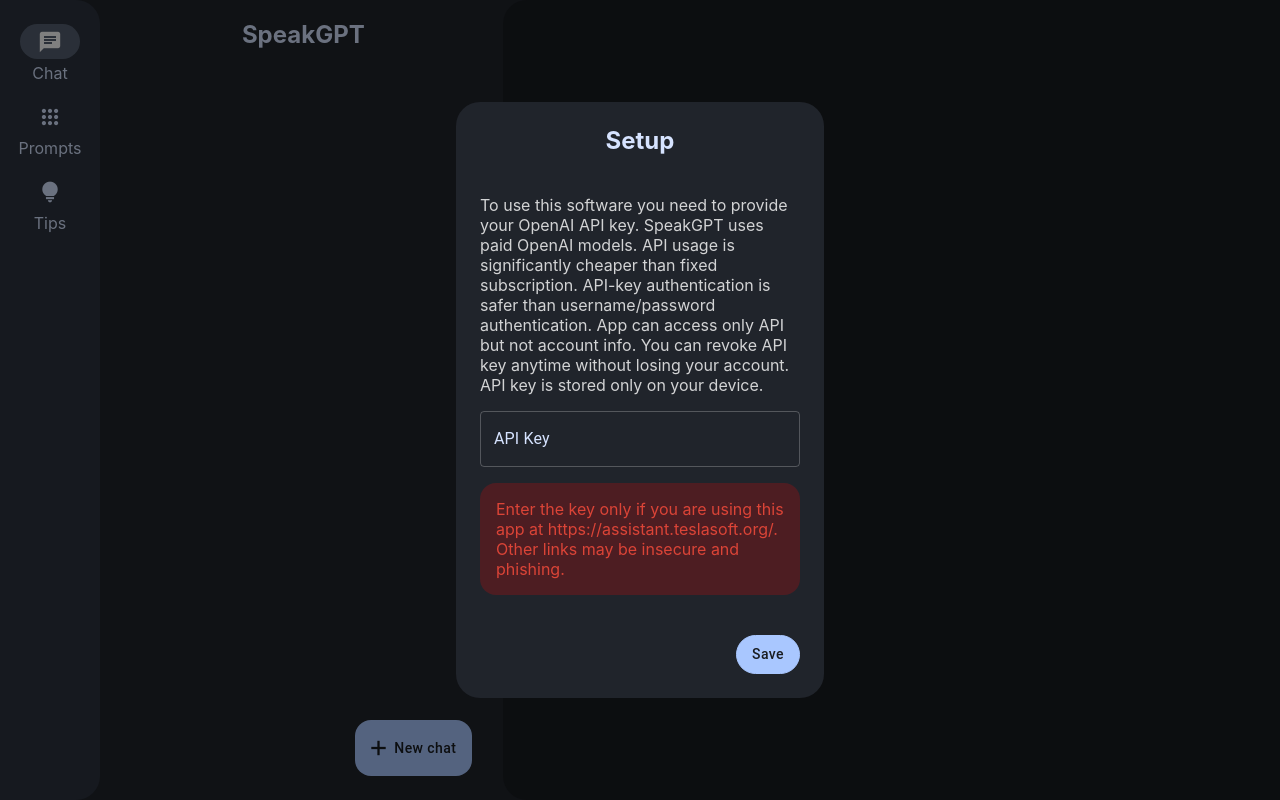
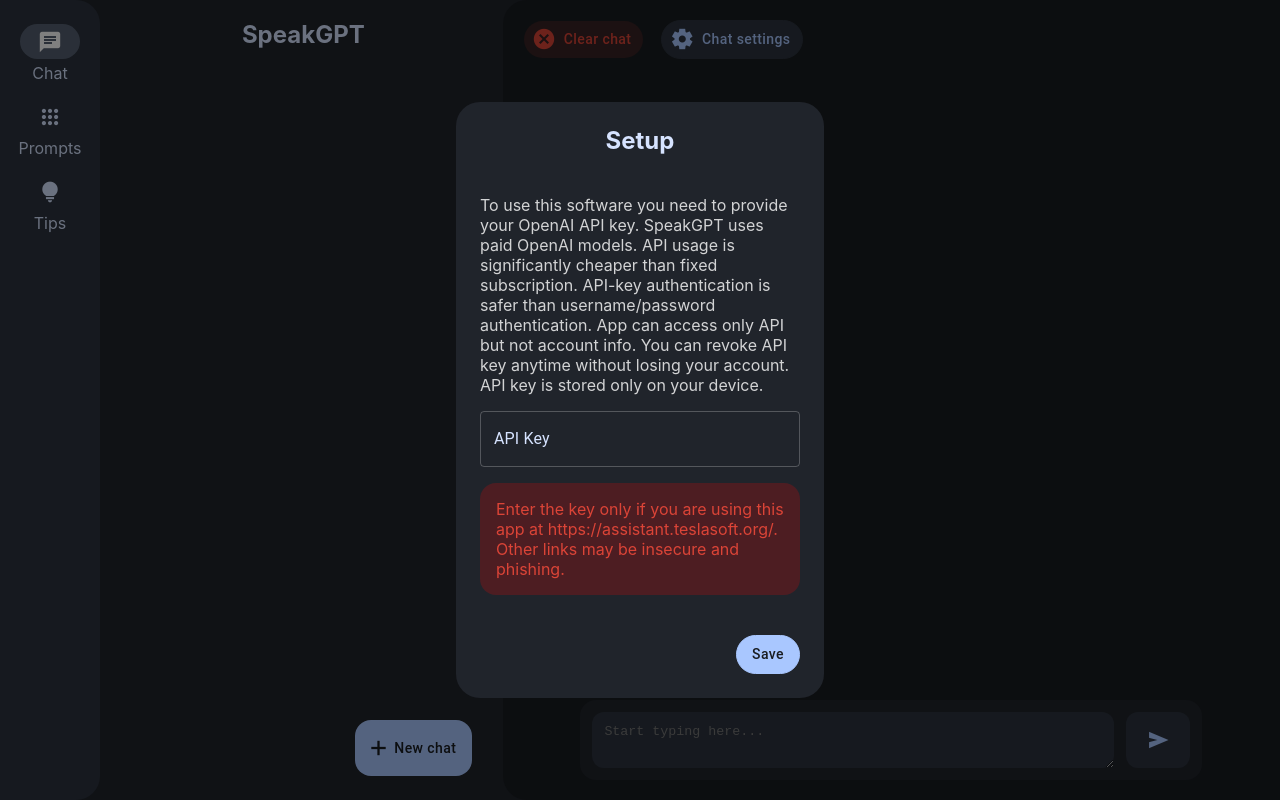
Before and after one commit to AndraxDev/speak-gpt-web, a React (Create React App) app: page /chat/1 in a window 1280 px wide. Built offline with nearby package versions, Linux system fonts and the light colour scheme; a small style sheet from the web is missing; what @mui/x-license would draw is missing.

Commit message:
v0.0.6-alpha06-f1

```diff
--- a/src/components/ChatList.jsx
+++ b/src/components/ChatList.jsx
@@ -307,11 +307,11 @@
                         setNewChatDialogOpen(true)
                     }}>&nbsp;<span className={"material-symbols-outlined"}>add</span>&nbsp;<span>New chat</span>&nbsp;&nbsp;</MaterialButton16>
                 </div>
-                {id === undefined || selectedChat === "" ? <Chats chats={chats} id={""} setSelected={setSelectedChat} selectedChat={""} setSelectedChatForDeletion={setSelectedChatForDeletion} setSelectedChatForEdit={setSelectedChatForEdit}/>
+                {id === undefined ? <Chats chats={chats} id={""} setSelected={setSelectedChat} selectedChat={""} setSelectedChatForDeletion={setSelectedChatForDeletion} setSelectedChatForEdit={setSelectedChatForEdit}/>
                     : <Chats chats={chats} id={id} setSelected={setSelectedChat} selectedChat={selectedChat} setSelectedChatForDeletion={setSelectedChatForDeletion} setSelectedChatForEdit={setSelectedChatForEdit}/>}
             </div>
             <div className={"chat-content"}>
-                {id === undefined || selectedChat === "" ? <ChatNotSelected/> : <CurrentChat chats={chats} id={id} chatName={selectedChat} updateChats={setChats}/>}
+                {id === undefined ? <ChatNotSelected/> : <CurrentChat chats={chats} id={id} chatName={selectedChat} updateChats={setChats}/>}
             </div>
         </div>
     );
```
